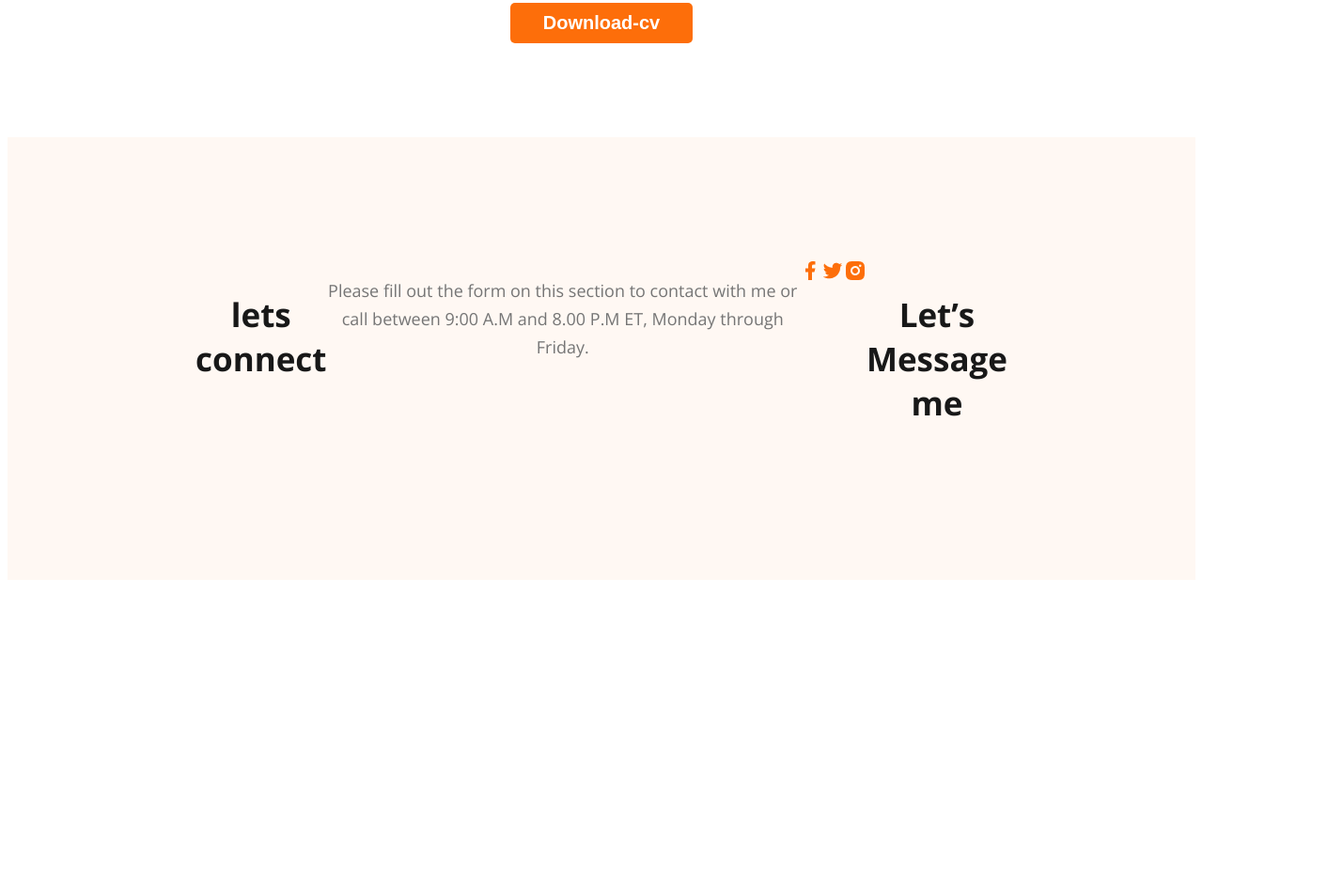
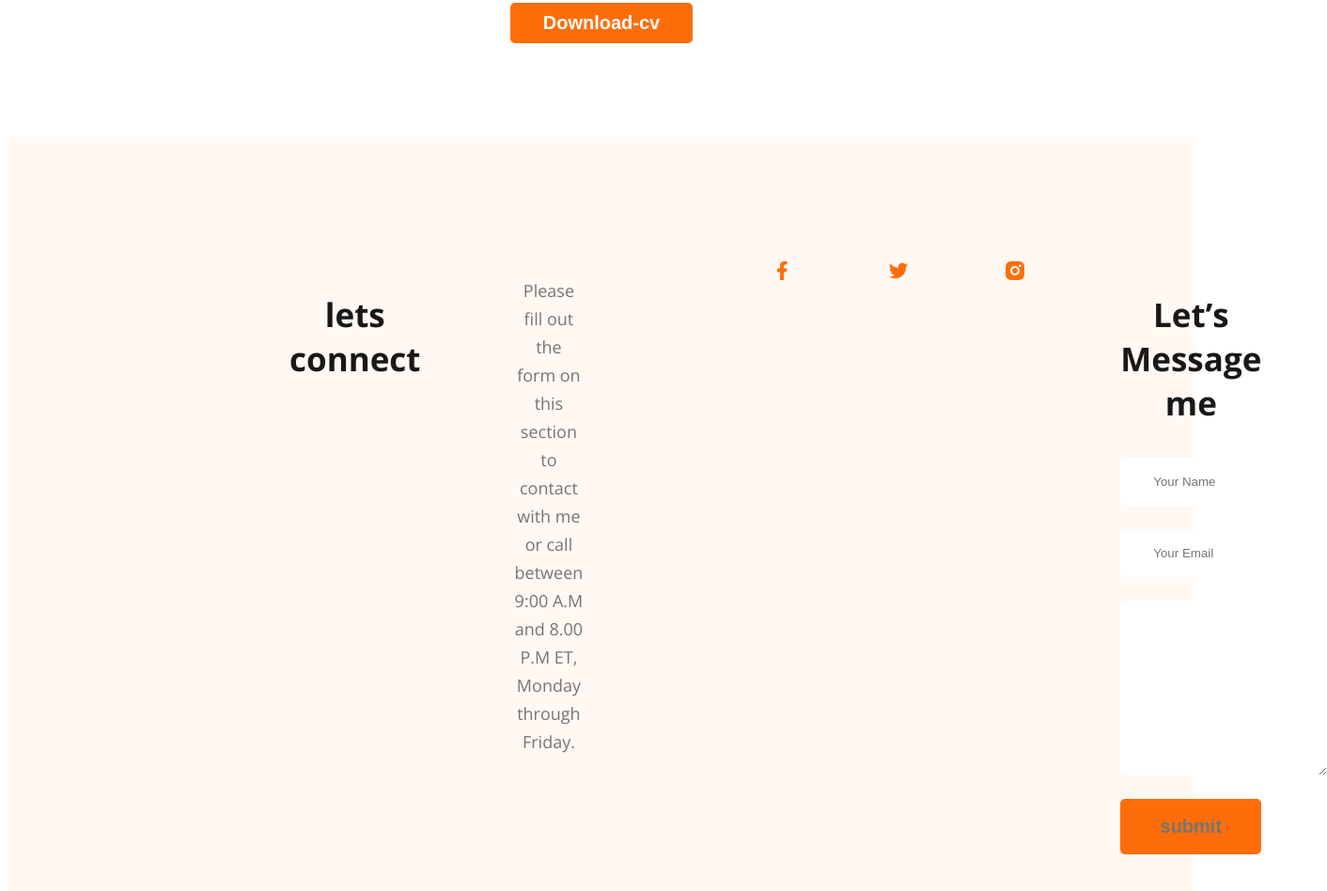
Before and after one commit to paul-96-shimu/developer-portfolio, a plain HTML site: page index.html in a window 1280 px wide. Shown: the part 3189-4137 px from the top of the page at 94% size, 1412 px wide, since content can reach past the window. Before the commit the page ends 3814 px from the top, so only its background shows below. Drawn offline with nearby package versions, Linux system fonts and the light colour scheme.

Commit message:
added finshed footer

```diff
--- a/index.html
+++ b/index.html
@@ -151,12 +151,25 @@
         <h3 class="section-title">lets connect</h3>
         <p class="section-description">
             Please fill out the form on this section to contact with me or call between 9:00 A.M and 8.00 P.M ET, Monday through Friday.</p>
+
             <div class="social-link"></div>
                  <a href=""><img src="images/icons/facebook.png" alt=""></a>
                  <a href=""><img src="images/icons/twitter.png" alt=""></a>
                  <a href=""><img src="images/icons/insta.png" alt=""></a>
+                 </div>
         <div class="footer-colum">
             <h3 class="section-title">Let’s Message me</h3>
+
+
+            <form class="contact"action="">
+                <input type="text" placeholder="Your Name">
+                <input type="email" name=""placeholder="Your Email" id="">
+                <textarea name="" id="" cols="30" rows="10"></textarea>
+                <input class="btn-primary"type="submit" value="submit">
+
+
+
+            </form>
         </div>
     </footer>
 </body>
--- a/styles/portfolio.css
+++ b/styles/portfolio.css
@@ -148,9 +148,27 @@ main{
     margin-top: 50px;
 }
 /*footer style*/
-footer{
+ footer{
     display: flex;
+    gap: 100px;
     background: #FFF8F3;
     margin-top: 100px;
     padding: 130px 200px;
 }
+.footer-colum{
+    width: 50%;
+
+}
+.social-link a{
+    margin-right: 25px;
+}
+.contact input, textarea{
+  display: block;
+  margin-bottom: 25px;
+  padding: 18px 35px;
+  color:  #757575;
+  border-radius: 5px;
+  border: 0px;
+  width: 100%;
+
+}
```
